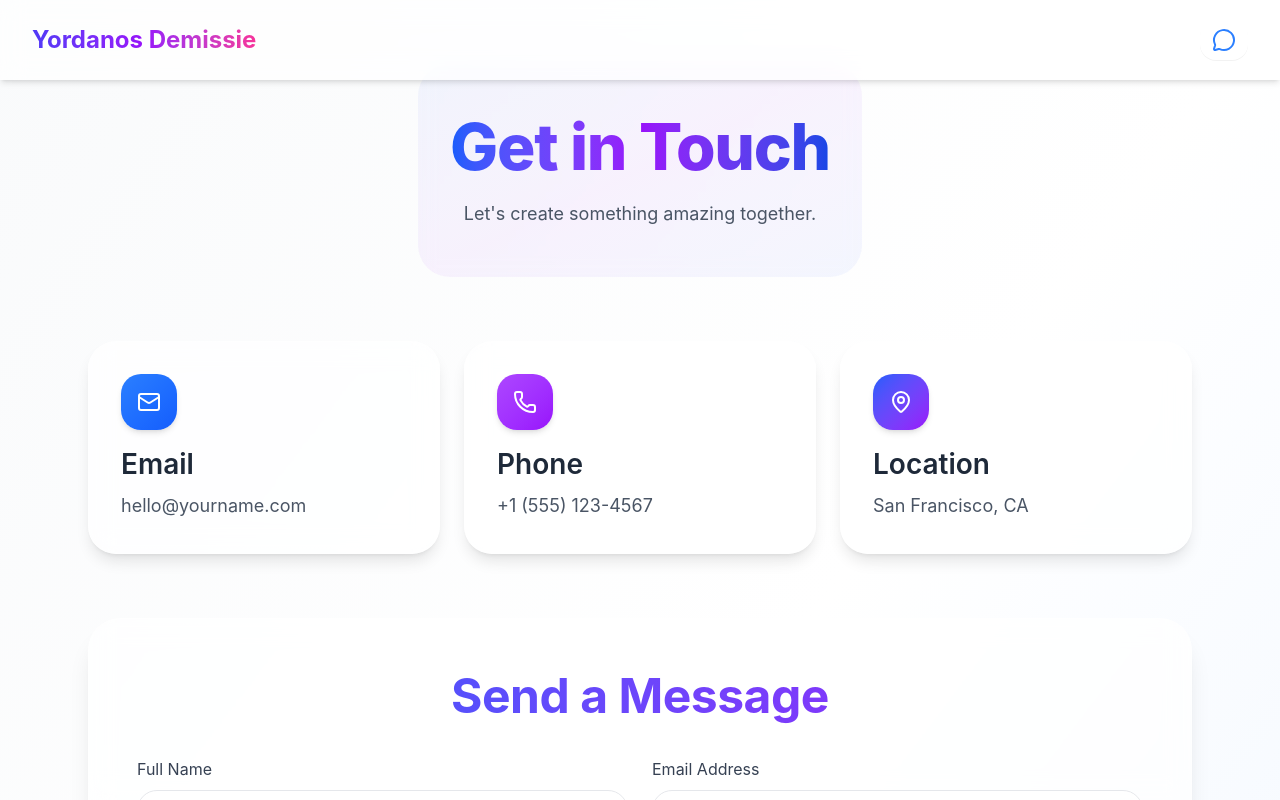
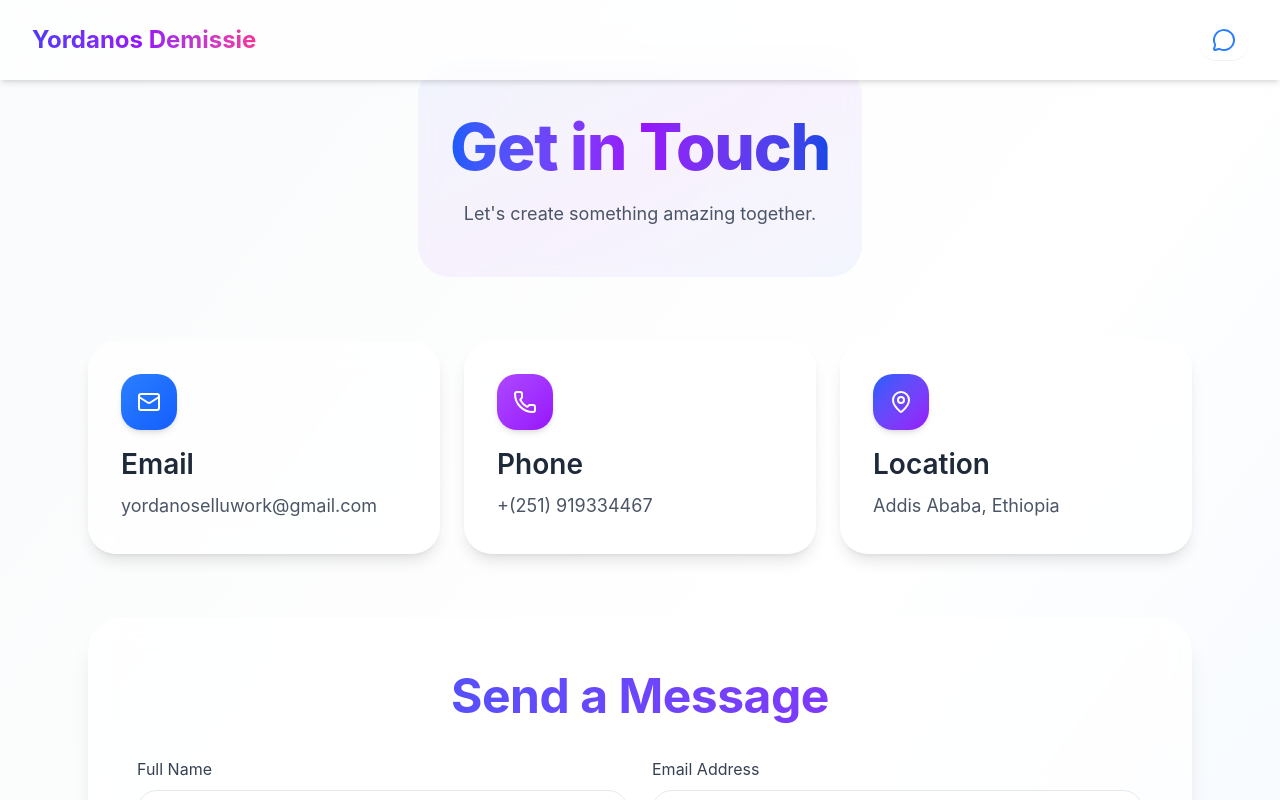
Before and after one commit to yordanosdemissie2308/portfoli-, a React (Vite) app in the folder my-portfolio/: page / in a window 1280 px wide. Both pictures are taken after a click on the item 1224 px from the left and 40 px from the top of the page. Shown: the part 5903-6703 px from the top of the page. Built offline with nearby package versions, Linux system fonts and the light colour scheme.

Commit message:
feat:final

```diff
--- a/my-portfolio/src/componets/NavBar.tsx
+++ b/my-portfolio/src/componets/NavBar.tsx
@@ -1,10 +1,13 @@
-import { MessageCircle } from "lucide-react";
+import { Icon, MessageCircle, X } from "lucide-react";
+import { useState } from "react";
 
 interface NavBarProps {
   onContactClick: () => void;
 }
 
 export function NavBar({ onContactClick }: NavBarProps) {
+  const [open, setOpen] = useState(false);
+
   return (
     <nav className="fixed w-full top-0 left-0 z-50 bg-white/70 backdrop-blur-md shadow-md">
       <div className="max-w-7xl mx-auto px-6 lg:px-8">
@@ -26,9 +29,12 @@ export function NavBar({ onContactClick }: NavBarProps) {
             </ul>
           </div>
 
-          {/* Mobile Menu Placeholder */}
+          {/* Mobile Menu Button */}
           <div className="lg:hidden">
-            <button className="text-slate-900">
+            <button className="text-slate-900" onClick={() => setOpen(!open)}>
+              {open ? (
+                <MessageCircle className="w-6 h-6" onClick={onContactClick} />
+              ) : (
                 <svg
                   className="w-6 h-6"
                   fill="none"
@@ -40,6 +46,7 @@ export function NavBar({ onContactClick }: NavBarProps) {
                 >
                   <path d="M4 6h16M4 12h16M4 18h16" />
                 </svg>
+              )}
             </button>
           </div>
         </div>
--- a/my-portfolio/src/componets/PortfolioHero.tsx
+++ b/my-portfolio/src/componets/PortfolioHero.tsx
@@ -72,7 +72,7 @@ export function PortfolioHero({ onContactClick }: PortfolioHeroProps) {
           <div className="relative">
             <div className="relative">
               <div className="relative rounded-3xl overflow-hidden bg-gradient-to-br from-white/90 to-purple-50/40 backdrop-blur-xl border border-white/50 shadow-2xl shadow-purple-500/20 p-8">
-                <img src="/pic23.png" />
+                <img src="pic23.png" />
               </div>
 
               <div className="absolute -top-8 -left-8 w-32 h-32 bg-gradient-to-br from-purple-500 to-indigo-600 rounded-3xl shadow-2xl opacity-80 animate-pulse"></div>
--- a/my-portfolio/src/componets/contact/ContactForm.tsx
+++ b/my-portfolio/src/componets/contact/ContactForm.tsx
@@ -46,7 +46,7 @@ export function ContactForm() {
                 onChange={handleChange}
                 required
                 className="w-full px-6 py-4 bg-white/50 border border-gray-200 rounded-[20px] focus:outline-none focus:ring-2 focus:ring-blue-500/50 focus:border-transparent transition-all duration-300 placeholder:text-gray-400"
-                placeholder="John Doe"
+                placeholder="Your Name"
               />
             </div>
 
@@ -62,7 +62,7 @@ export function ContactForm() {
                 onChange={handleChange}
                 required
                 className="w-full px-6 py-4 bg-white/50 border border-gray-200 rounded-[20px] focus:outline-none focus:ring-2 focus:ring-blue-500/50 focus:border-transparent transition-all duration-300 placeholder:text-gray-400"
-                placeholder="john@example.com"
+                placeholder="your@example.com"
               />
             </div>
           </div>
--- a/my-portfolio/src/componets/contact/ContactInfoCards.tsx
+++ b/my-portfolio/src/componets/contact/ContactInfoCards.tsx
@@ -5,19 +5,19 @@ export function ContactInfoCards() {
     {
       icon: Mail,
       label: "Email",
-      value: "hello@yourname.com",
+      value: "yordanoselluwork@gmail.com",
       gradient: "from-blue-500 to-blue-600",
     },
     {
       icon: Phone,
       label: "Phone",
-      value: "+1 (555) 123-4567",
+      value: "+(251) 919334467",
       gradient: "from-purple-500 to-purple-600",
     },
     {
       icon: MapPin,
       label: "Location",
-      value: "San Francisco, CA",
+      value: "Addis Ababa, Ethiopia",
       gradient: "from-blue-600 to-purple-600",
     },
   ];
```
Lines whose indentation alone changed are shown as unchanged.
